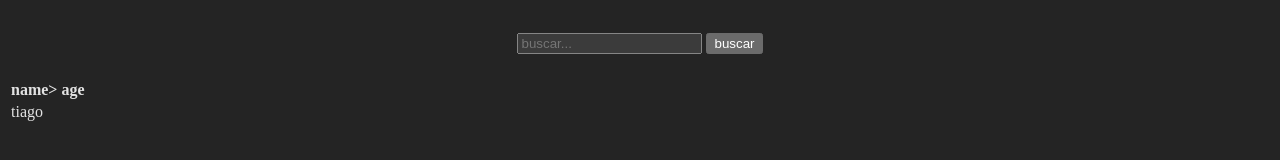
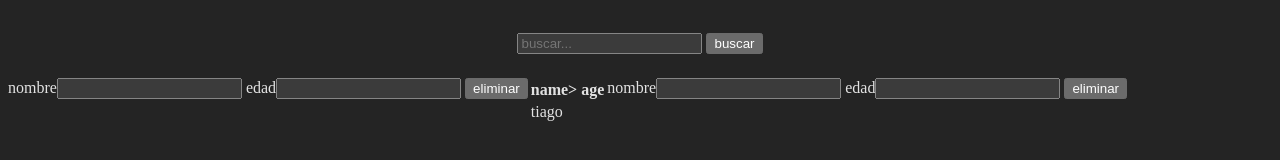
Before and after one commit to tiagof2424/curso_py, a plain HTML site: page web/search/index.html in a window 1280 px wide. Drawn offline with Linux system fonts and the light colour scheme.

Commit message:
add files js

```diff
--- /dev/null
+++ b/web/search/createUser.js
@@ -0,0 +1,9 @@
+import { $ } from "./main.js";
+
+const form = $(".formCreate")
+
+form.addEventListenner("submit",(ev)=>{
+    ev.preventDefault()
+    const field =Object.formEntries(new FormData(ev.target))
+    console.log(field)
+})
--- a/web/search/index.html
+++ b/web/search/index.html
@@ -6,6 +6,7 @@
     <title>BUSQUEDA</title>
     <link rel="stylesheet" href="style.css">
     <script type="module" src="main.js" defer></script>
+    <script type="module" src="createUser.js"></script>
 </head>
 <body>
     <header class="header">
@@ -15,7 +16,22 @@
         </form>
     </header>
     <main class="main">
+        <section class="main-section content-formcreate">
+            <form action="" class="formCreate">
+                <label for="" class="form-label">nombre</label><input type="text" name="nombre" class="form-input">
+                <label for="" class="form-label">edad</label><input type="text" class="form-input">
+                <button class="formButton-delete">eliminar</button>
+            </form>
+
+        </section>
         <section class="main-section content-card"></section>
+        <section class="main-section content-formdelete">
+            <form action="" class="formDelete">
+                <label for="" class="form-label">nombre</label><input type="text" class="form-input">
+                <label for="" class="form-label">edad</label><input type="text" class="form-input">
+                <button class="formButton-delete">eliminar</button>
+            </form>
+        </section>
     </main>
 </body>
 </html>
--- a/web/search/main.js
+++ b/web/search/main.js
@@ -1,8 +1,8 @@
 import data from "./data.js";
 
-const d = document
-const $ = s => d.querySelector(s)
-const $$ = s => d.querySelectorAll(s)
+export const d = document
+export const $ = s => d.querySelector(s)
+export const $$ = s => d.querySelectorAll(s)
 
 const formSearch = $(".form-search")
 const contentCard = $(".content-card")
--- a/web/search/style.css
+++ b/web/search/style.css
@@ -16,3 +16,9 @@
     display: none;
 
 }
+.main{
+    display:flex;
+    flex-diection:row;
+    aling-item:center;
+    justificcontentcenter
+}
```
Also changed, not shown: web/search/deleteUser.js (added).
